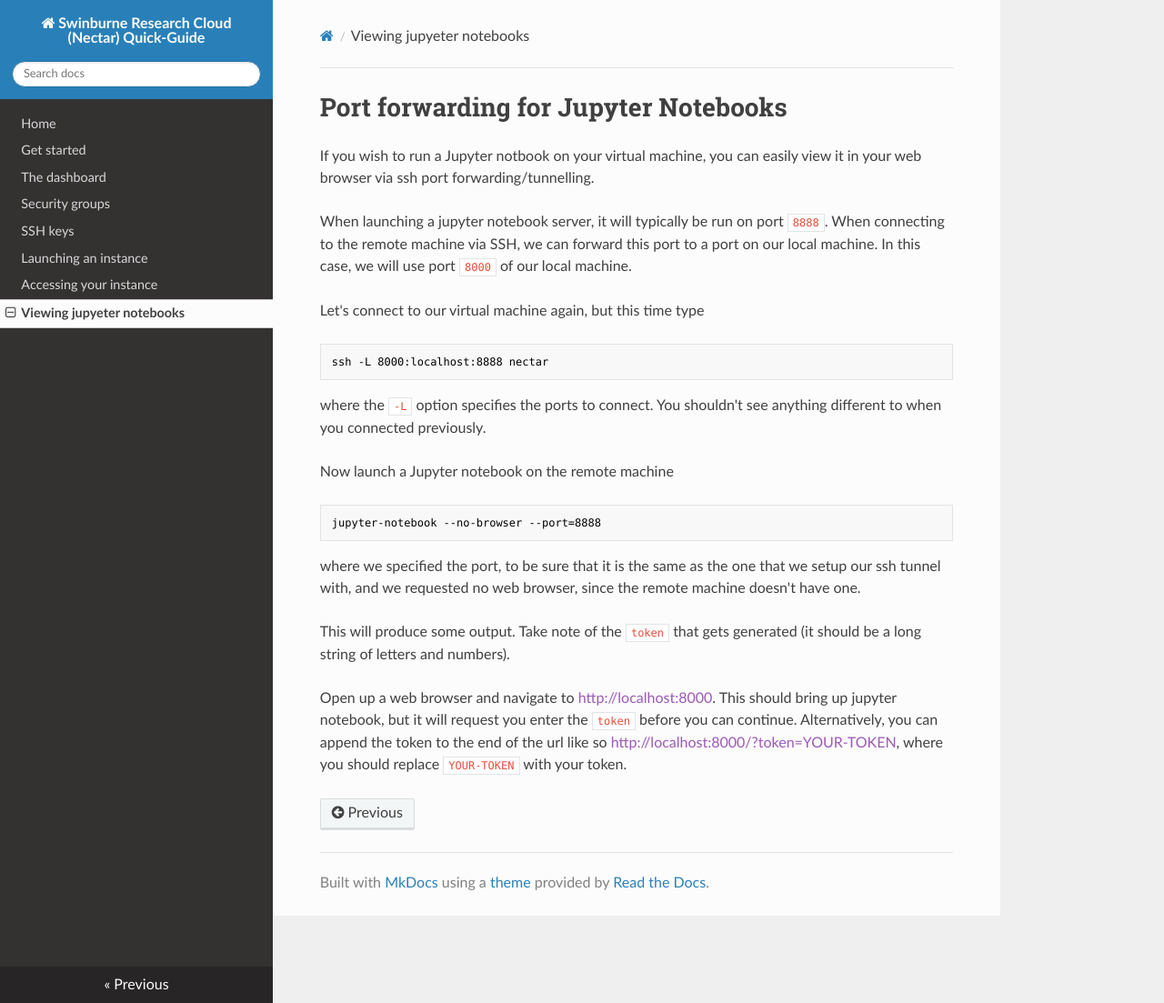
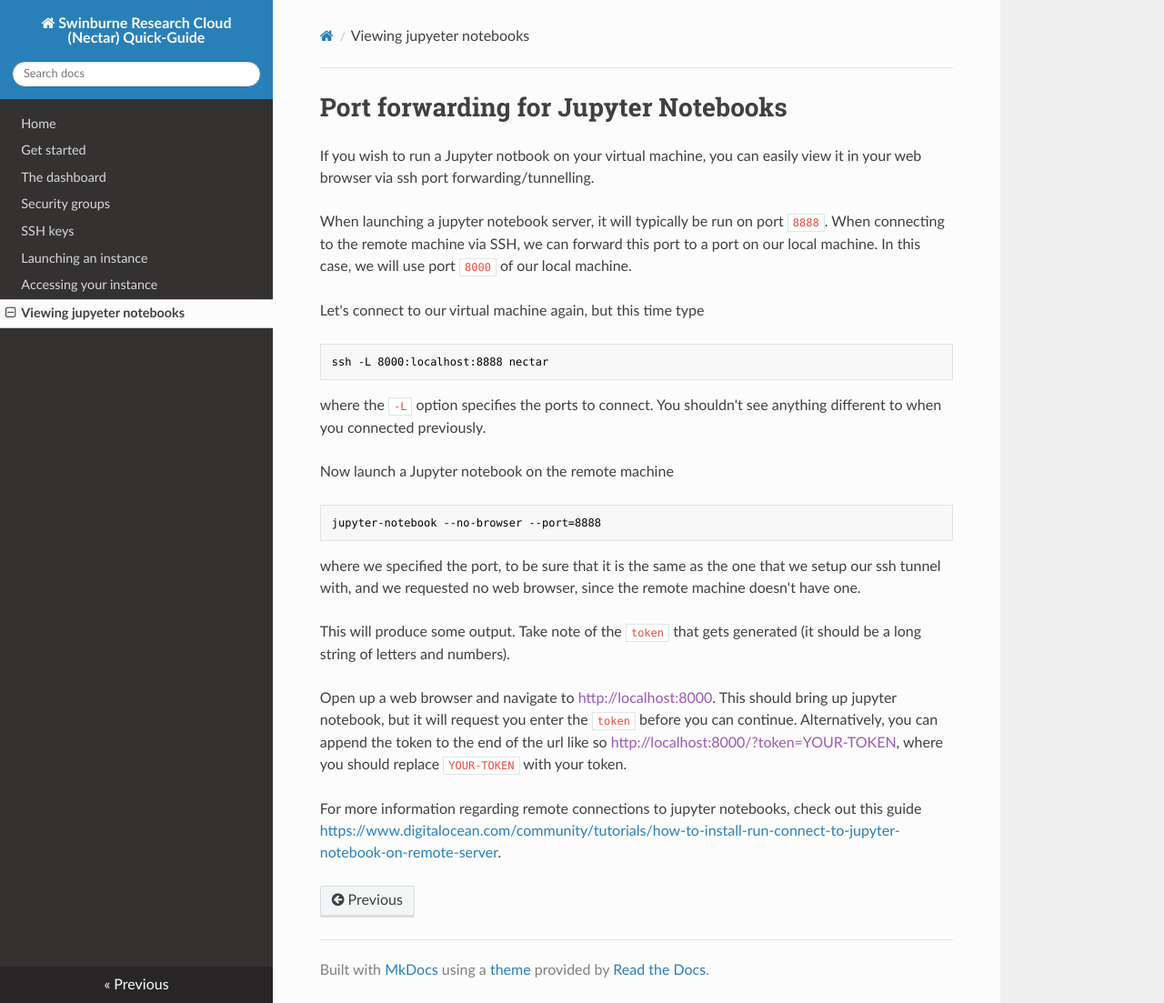
Before and after one commit to ADACS-Australia/swinburne-rc-docs, an MkDocs documentation site: the page built from docs/jupyter-notebooks.md, in a window 1280 px wide and 1103 px high. Shown: the whole window at 91% size. Built offline with MkDocs 1.6.1, drawn with Linux system fonts in a browser that asks for light colours; nearby versions of some CDN libraries.

Commit message:
added links to extra guides

```diff
--- a/docs/jupyter-notebooks.md
+++ b/docs/jupyter-notebooks.md
@@ -21,3 +21,5 @@ This will produce some output. Take note of the `token` that gets generated (it
 
 Open up a web browser and navigate to [http://localhost:8000](). This should bring up jupyter notebook, but it will request you enter the `token` before you can continue.
 Alternatively, you can append the token to the end of the url like so [http://localhost:8000/?token=YOUR-TOKEN](), where you should replace `YOUR-TOKEN` with your token.
+
+For more information regarding remote connections to jupyter notebooks, check out this guide [https://www.digitalocean.com/community/tutorials/how-to-install-run-connect-to-jupyter-notebook-on-remote-server](https://www.digitalocean.com/community/tutorials/how-to-install-run-connect-to-jupyter-notebook-on-remote-server).
```
Also changed, not shown: docs/accessing-instance.md (+2 -0 lines).
